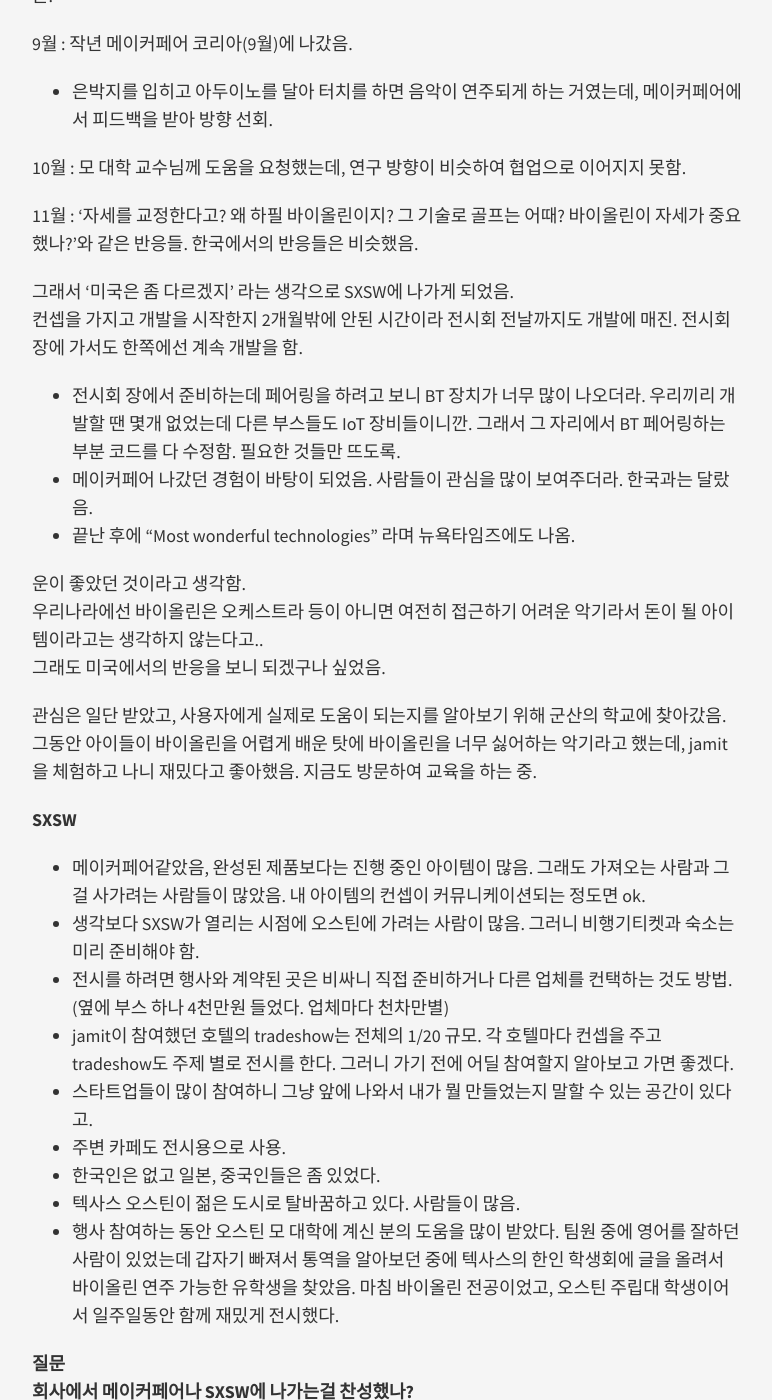
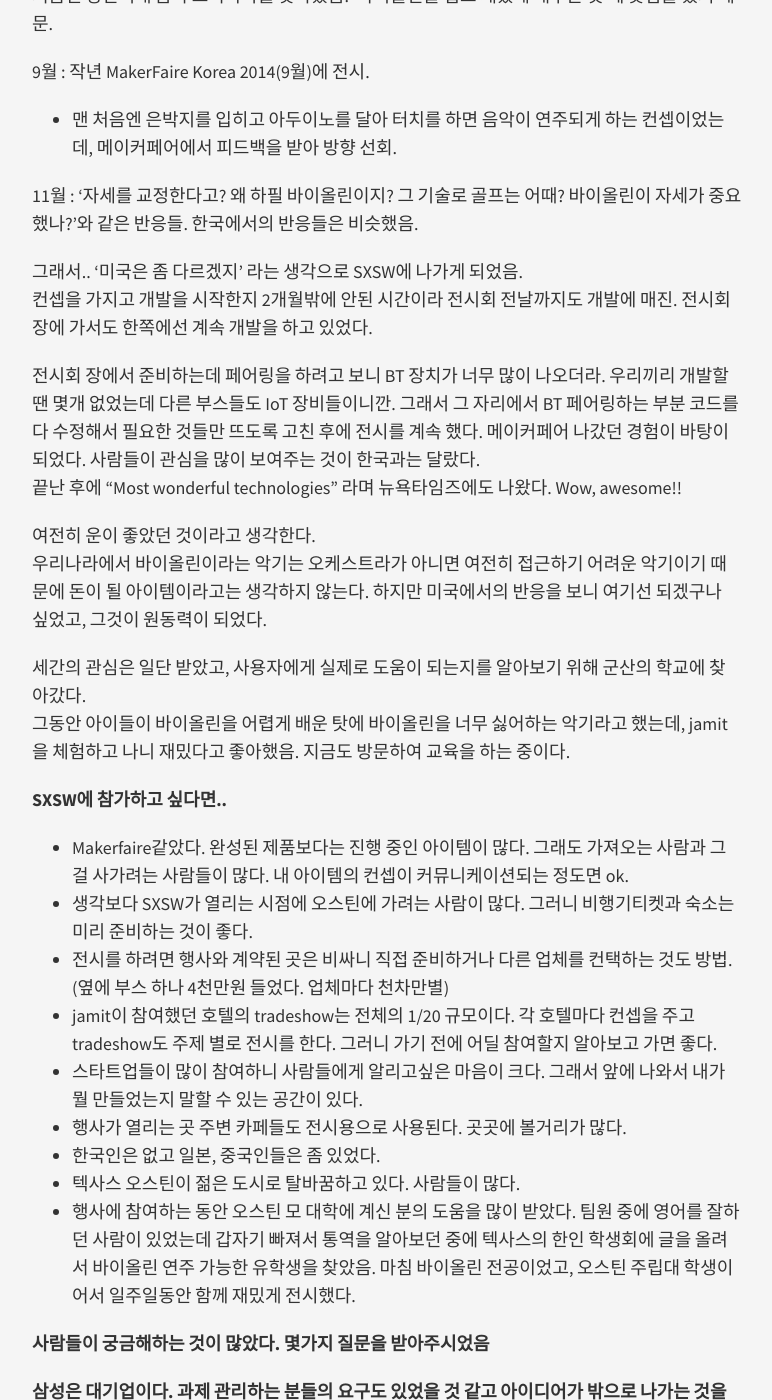
Before and after one commit to midaeng/articles, a Jekyll site: the page built from _posts/2015-04-13-SXSW2015.md, in a window 1280 px wide and 1400 px high, scrolled down 590 px. Shown: the whole window, without its empty margins (253-1025 px from the left). Built offline with Jekyll 4.4.1, drawn with Linux system fonts in a browser that asks for light colours; nearby versions of some CDN libraries; Markdown is read by kramdown in place of the engine named in the settings; some of the changed text lies outside the part shown.

Commit message:
modified post - SXSW2015

```diff
--- a/_posts/2015-04-13-SXSW2015.md
+++ b/_posts/2015-04-13-SXSW2015.md
@@ -13,70 +13,67 @@
 - 바이올린에 달린 IoT기기로 활의 움직임, 현의 떨림, 악보와의 정확도를 측정해서 모바일 앱에 뿌려줌.
 
 **여정**
-시작 : 바이올린 경력 무. 음악에 대한 열정으로 시작.
+시작 : 전원 바이올린 경력 무. 음악에 대한 열정으로 시작.
 처음엔 성신여대 음악 교육학과를 찾아갔음. '바이올린을 쉽고 재밌게 배우는 것'에 촛점을 뒀기 때문.
 
-9월 : 작년 메이커페어 코리아(9월)에 나갔음.
-- 은박지를 입히고 아두이노를 달아 터치를 하면 음악이 연주되게 하는 거였는데, 메이커페어에서 피드백을 받아 방향 선회.
-
-10월 : 모 대학 교수님께 도움을 요청했는데, 연구 방향이 비슷하여 협업으로 이어지지 못함.
+9월 : 작년 MakerFaire Korea 2014(9월)에 전시.
+- 맨 처음엔 은박지를 입히고 아두이노를 달아 터치를 하면 음악이 연주되게 하는 컨셉이었는데, 메이커페어에서 피드백을 받아 방향 선회.
 
 11월 : '자세를 교정한다고? 왜 하필 바이올린이지? 그 기술로 골프는 어때? 바이올린이 자세가 중요했나?'와 같은 반응들. 한국에서의 반응들은 비슷했음.
 
-그래서 '미국은 좀 다르겠지' 라는 생각으로 SXSW에 나가게 되었음.
-컨셉을 가지고 개발을 시작한지 2개월밖에 안된 시간이라 전시회 전날까지도 개발에 매진. 전시회장에 가서도 한쪽에선 계속 개발을 함.
-- 전시회 장에서 준비하는데 페어링을 하려고 보니 BT 장치가 너무 많이 나오더라. 우리끼리 개발할 땐 몇개 없었는데 다른 부스들도 IoT 장비들이니깐. 그래서 그 자리에서 BT 페어링하는 부분 코드를 다 수정함. 필요한 것들만 뜨도록.
-- 메이커페어 나갔던 경험이 바탕이 되었음. 사람들이 관심을 많이 보여주더라. 한국과는 달랐음.
-- 끝난 후에 "Most wonderful technologies" 라며 뉴욕타임즈에도 나옴.
+그래서.. '미국은 좀 다르겠지' 라는 생각으로 SXSW에 나가게 되었음.
+컨셉을 가지고 개발을 시작한지 2개월밖에 안된 시간이라 전시회 전날까지도 개발에 매진. 전시회장에 가서도 한쪽에선 계속 개발을 하고 있었다.
 
-운이 좋았던 것이라고 생각함.
-우리나라에선 바이올린은 오케스트라 등이 아니면 여전히 접근하기 어려운 악기라서 돈이 될 아이템이라고는 생각하지 않는다고..
-그래도 미국에서의 반응을 보니 되겠구나 싶었음.
+전시회 장에서 준비하는데 페어링을 하려고 보니 BT 장치가 너무 많이 나오더라. 우리끼리 개발할 땐 몇개 없었는데 다른 부스들도 IoT 장비들이니깐. 그래서 그 자리에서 BT 페어링하는 부분 코드를 다 수정해서 필요한 것들만 뜨도록 고친 후에 전시를 계속 했다.
+메이커페어 나갔던 경험이 바탕이 되었다. 사람들이 관심을 많이 보여주는 것이 한국과는 달랐다.
+끝난 후에 "Most wonderful technologies" 라며 뉴욕타임즈에도 나왔다. Wow, awesome!!
 
-관심은 일단 받았고, 사용자에게 실제로 도움이 되는지를 알아보기 위해 군산의 학교에 찾아갔음.
-그동안 아이들이 바이올린을 어렵게 배운 탓에 바이올린을 너무 싫어하는 악기라고 했는데, jamit을 체험하고 나니 재밌다고 좋아했음. 지금도 방문하여 교육을 하는 중.
+여전히 운이 좋았던 것이라고 생각한다.
+우리나라에서 바이올린이라는 악기는 오케스트라가 아니면 여전히 접근하기 어려운 악기이기 때문에 돈이 될 아이템이라고는 생각하지 않는다. 하지만 미국에서의 반응을 보니 여기선 되겠구나 싶었고, 그것이 원동력이 되었다.
+
+세간의 관심은 일단 받았고, 사용자에게 실제로 도움이 되는지를 알아보기 위해 군산의 학교에 찾아갔다.
+그동안 아이들이 바이올린을 어렵게 배운 탓에 바이올린을 너무 싫어하는 악기라고 했는데, jamit을 체험하고 나니 재밌다고 좋아했음. 지금도 방문하여 교육을 하는 중이다.
 
 
-**SXSW**
-- 메이커페어같았음, 완성된 제품보다는 진행 중인 아이템이 많음. 그래도 가져오는 사람과 그걸 사가려는 사람들이 많았음. 내 아이템의 컨셉이 커뮤니케이션되는 정도면 ok.
-- 생각보다 SXSW가 열리는 시점에 오스틴에 가려는 사람이 많음. 그러니 비행기티켓과 숙소는 미리 준비해야 함.
+**SXSW에 참가하고 싶다면..**
+- Makerfaire같았다. 완성된 제품보다는 진행 중인 아이템이 많다. 그래도 가져오는 사람과 그걸 사가려는 사람들이 많다. 내 아이템의 컨셉이 커뮤니케이션되는 정도면 ok.
+- 생각보다 SXSW가 열리는 시점에 오스틴에 가려는 사람이 많다. 그러니 비행기티켓과 숙소는 미리 준비하는 것이 좋다.
 - 전시를 하려면 행사와 계약된 곳은 비싸니 직접 준비하거나 다른 업체를 컨택하는 것도 방법. (옆에 부스 하나 4천만원 들었다. 업체마다 천차만별)
-- jamit이 참여했던 호텔의 tradeshow는 전체의 1/20 규모. 각 호텔마다 컨셉을 주고 tradeshow도 주제 별로 전시를 한다. 그러니 가기 전에 어딜 참여할지 알아보고 가면 좋겠다.
-- 스타트업들이 많이 참여하니 그냥 앞에 나와서 내가 뭘 만들었는지 말할 수 있는 공간이 있다고.
-- 주변 카페도 전시용으로 사용.
+- jamit이 참여했던 호텔의 tradeshow는 전체의 1/20 규모이다. 각 호텔마다 컨셉을 주고 tradeshow도 주제 별로 전시를 한다. 그러니 가기 전에 어딜 참여할지 알아보고 가면 좋다.
+- 스타트업들이 많이 참여하니 사람들에게 알리고싶은 마음이 크다. 그래서 앞에 나와서 내가 뭘 만들었는지 말할 수 있는 공간이 있다.
+- 행사가 열리는 곳 주변 카페들도 전시용으로 사용된다. 곳곳에 볼거리가 많다.
 - 한국인은 없고 일본, 중국인들은 좀 있었다.
-- 텍사스 오스틴이 젊은 도시로 탈바꿈하고 있다. 사람들이 많음.
-- 행사 참여하는 동안 오스틴 모 대학에 계신 분의 도움을 많이 받았다. 팀원 중에 영어를 잘하던 사람이 있었는데 갑자기 빠져서 통역을 알아보던 중에 텍사스의 한인 학생회에 글을 올려서 바이올린 연주 가능한 유학생을 찾았음. 마침 바이올린 전공이었고, 오스틴 주립대 학생이어서 일주일동안 함께 재밌게 전시했다.
+- 텍사스 오스틴이 젊은 도시로 탈바꿈하고 있다. 사람들이 많다.
+- 행사에 참여하는 동안 오스틴 모 대학에 계신 분의 도움을 많이 받았다. 팀원 중에 영어를 잘하던 사람이 있었는데 갑자기 빠져서 통역을 알아보던 중에 텍사스의 한인 학생회에 글을 올려서 바이올린 연주 가능한 유학생을 찾았음. 마침 바이올린 전공이었고, 오스틴 주립대 학생이어서 일주일동안 함께 재밌게 전시했다.
 
 
-**질문**
-**회사에서 메이커페어나 SXSW에 나가는걸 찬성했나?**
-- CLAB은 정말 그냥 냅둔다.
-- 우린 사고를 많이 치던 팀이었다. 가이드를 만들기 전에 먼저 선수를 쳐버리니 손을 못쓰더라.
-- 처음에 운영 계획을 짜서 내라고 하기에 '전시회 구경가자!' 했던게 씨앗이 되었음. '근데 그때되면 뭔가 나왔을텐데? 우리가 나가지 뭐!' 한 것이 발단이 되었다.
+**사람들이 궁금해하는 것이 많았다. 몇가지 질문을 받아주시었음**
+
+**삼성은 대기업이다. 과제 관리하는 분들의 요구도 있었을 것 같고 아이디어가 밖으로 나가는 것을 우려했을 법 한데, 회사에서 MakerFaire나 SXSW에 나가는 것에 대해 이견이 없었나?**
+- CLAB은 정말 그냥 냅둔다. 만약 회사에서 바이올린 사업을 했다면 이야기가 달라졌겠지만, 회사의 사업과 연결고리가 없어서 큰 요구나 관리가 들어오진 않았다.
+- 우린 사고를 많이 치던 팀이었다. 회사에서 가이드를 만들기 전에 먼저 선수를 쳐버리니 손을 못쓰더라.
+- 처음에 운영 계획을 짜서 내라고 하기에 '전시회 구경가자!' 했던게 씨앗이 되었다. '근데 그때되면 뭔가 나왔을텐데? 우리가 나가지 뭐!' 한 것이 발단이 되었다.
 
 **바이올린을 선택한 이유? 보통은 내가 잘 아는걸 선택하게 마련인데.**
-- '바이올린 어렵다며? 우리 기술있는데 쉽게 만들지 모' 에서 시작했다.
+- 사실 이 질문 엄청나게 받았다. 처음엔 재미로 시작한거라 대답을 잘 하지 못했는데, 시간이 지나면서 생각도 좀 더 구체화 되었다.
+- '바이올린 어렵다며? 우리 기술있는데 쉽게 만들지 모' 에서 가볍게 시작했다.
 - 음악이 가지고 있는 가치에 대해 생각해봤다. 사실 음악은 아이들 정서 함양 등에 매우 이로운데, 살다보니 물질주의에 빠져 음악은 소비/향유로 지나가고 말더라. 이어폰으로 간접적으로 음악을 접하는데 인간은 원시시대부터 음악을 즐겼었다. 그래서 이 부분을 솔루션에 녹여내고 싶었다.
 - 바이올린은 사람의 호흡과 가장 흡사하다고 한다. 사람의 감정을 표현하는 능력이 뛰어난 악기다. 호흡처럼 짭고 길게, 깊고 얕게. 때문에 감정을 치유할 수 있는 악기여서 선택하게 됐다.
 - '인간과 음악을 기술로 가깝게' 라는 모토를 가지고 있고, 아무도 바이올린을 가지고 시도하지 않았던 이유도 있다. 지금껏 앱으로 표현된 악기 중에 가장 많이 다뤄진 것이 기타인데, 기타는 누가 만져도 비슷한 소리가 나지만 바이올린은 같은 위치를 잡아도 다 다른 소리가 난다.
 
-**과제관리하는 사람들의 인풋은?**
-- 없었다.
-- 만약 회사에서 바이올린 사업을 했다면 이야기가 달라졌겠지만, 연결고리가 없어서 큰 요구나 관리가 들어오진 않았다.
 
 **SXSW의 submodule로 SXSW edu가 있는데, 왜 특정 주제가 있는 edu가 아니고 더 큰데로 갔나?**
-- 교육이지만 음악이라는 것이 더 큰 주제이기 때문에.
-- interactive 안에 music gear가 바로 시작해서 그쪽에서 하고싶었지만, 거긴 지원 조건이 프로토타이핑을 내야했다. 그래서 tradeshow에 참여함.
+- 교육이지만 음악이라는 것이 더 큰 주제이기 때문이다.
+- interactive 안에 music gear가 바로 시작해서 그쪽에서 하고싶었지만, 거긴 지원 조건이 프로토타이핑을 내는 것이었다. 그래서 tradeshow에 참여했다.
 
 **특정 시점으로 돌아간다면 돌아가고싶은 시점?**
 - 시작 시점으로 돌아가고싶다. 더 재밌게 즐기면서 하고싶다.
 
 **현재 맞닥뜨리고 있는 위기?**
-- 현재 3개월밖에 남지 않아서, 사고를 더 치냐 원래 조직으로 돌아가냐 중에 선택해야 함.
+- 현재 3개월밖에 남지 않아서, 사고를 더 치냐 원래 조직으로 돌아가냐 중에 선택을 해야 한다.
 - 만약 사고를 더 친다고 한다면, jamit을 상품화하는 것밖에 없다. 이미 팀 이름을 글로벌하게 알린 상태라서 상품화하자는 이야기도 있었는데 아직은 고민이 된다.
 
-**메이커페어 나가면서 지적재산권에 대한 고민은 없었나?**
-- 어떤 컨셉을 구현하는 것에 대한 것이 지적재산권에 걸릴거고, 우리가 알미늄 호일을 붙인게 그것일 듯.
+**MakerFaire에 나가면서 지적재산권에 대한 고민은 없었나?**
+- 어떤 컨셉을 구현하는 것에 대한 것이 지적재산권에 걸릴거고, 우리가 알미늄 호일을 붙인게 그것일 것 같다.
 - 그 당시에 개발을 하면서 참가했었지만, 참가기간 내에도 완성이 안될 것 같아서 컨셉적인 것만 보여주자 해서 알미늄 호일로 대체한 것이고 그걸로 메이커페어를 진행하면서 지적재산권에 대한 고민은 좀 덜었다.
 - 3년간 6만 대가 전부일 것이라 예상. 그래서 우리나라에는 타산이 안맞다고 생각해서 상품화를 해도 해외에 먼저 출시하고 역으로 들여오지 않을까 싶다.
```
